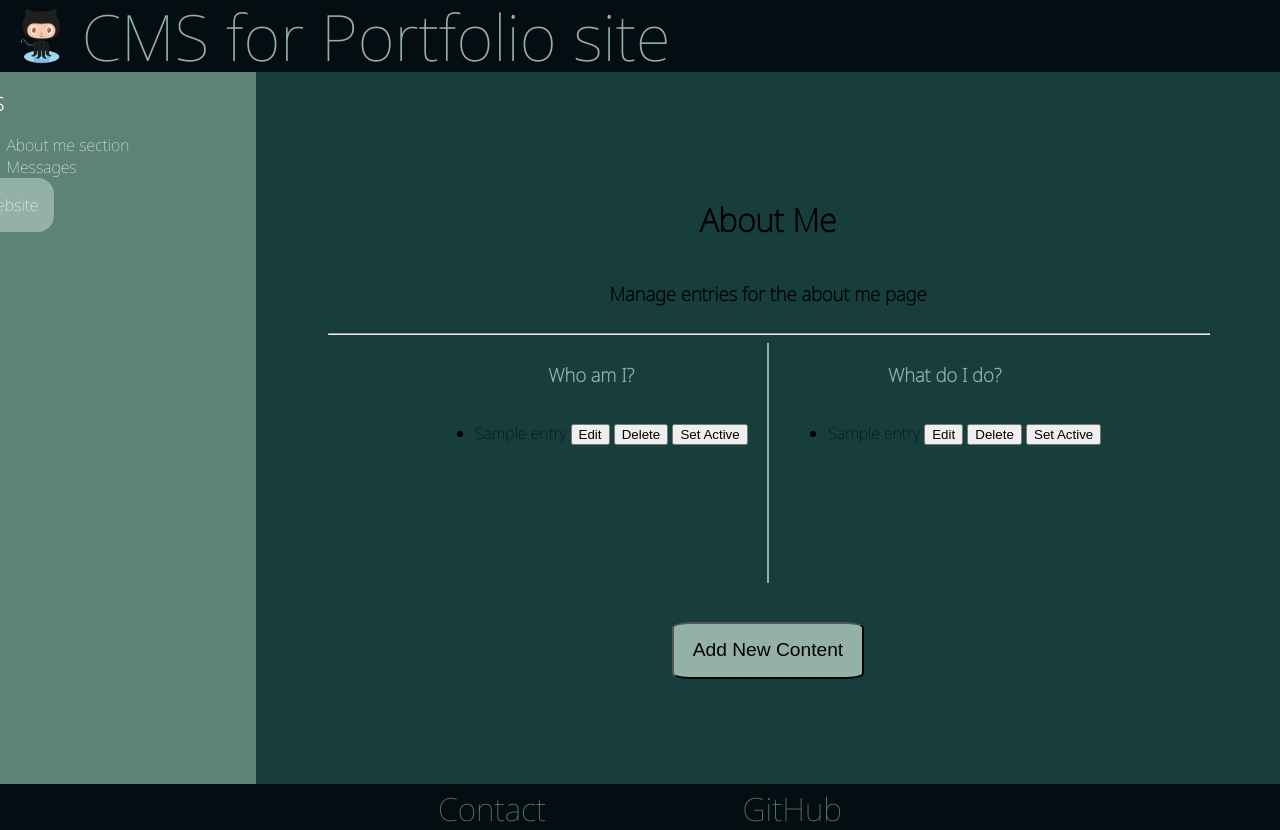
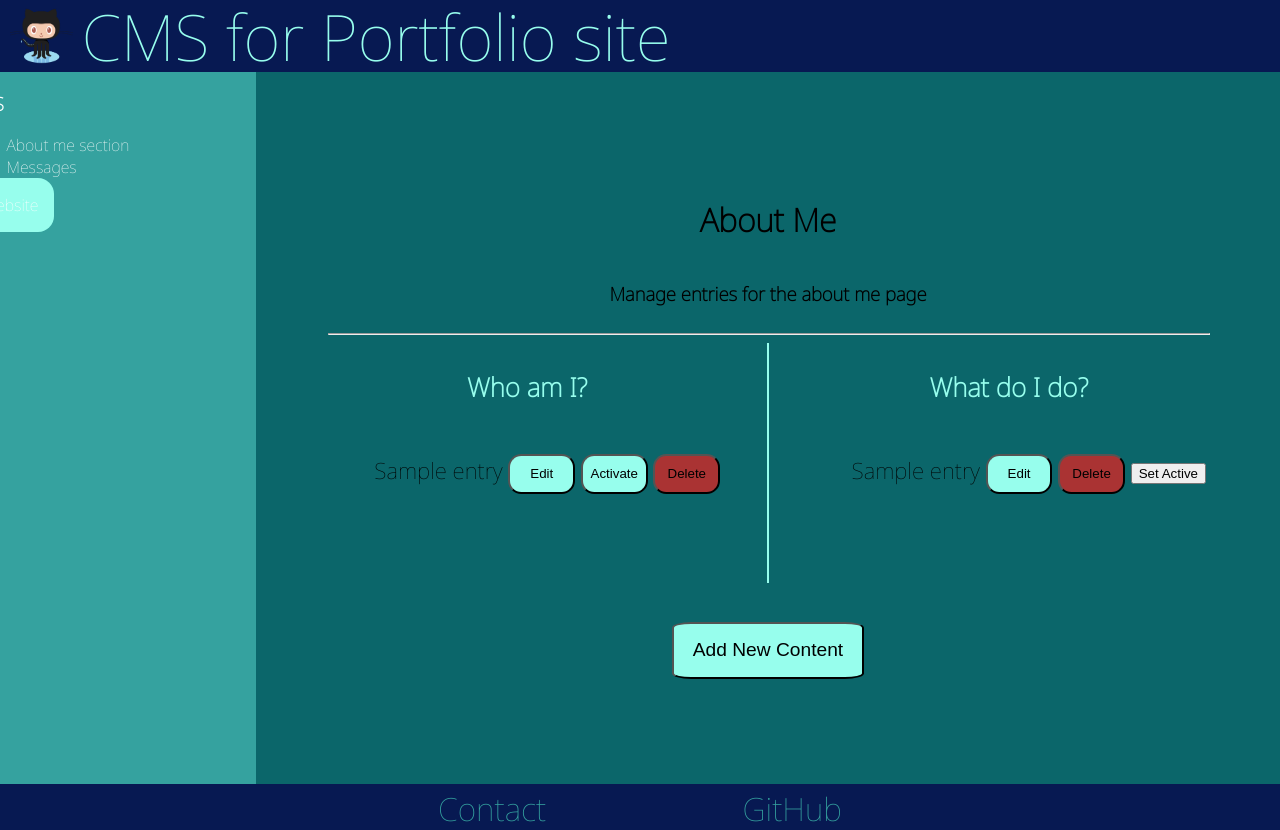
Before and after one commit to NTI-Webserverprogrammering-1-2324/projekt-1-portfolio-HardoMX, a Flask app: template templates/cms_about.html in a window 1280 px wide. Run offline with Flask 3, Linux system fonts and the light colour scheme; the template is opened without the code that fills it: most values are stand-ins (such as "Sample title", 1, 10 or a date in 2020).

Commit message:
Add delete function (with bug) and improve UI

```diff
--- a/blueprints/about.py
+++ b/blueprints/about.py
@@ -4,7 +4,6 @@ from flask import Blueprint, render_template, redirect, url_for, request
 from blueprints.data.lists import who_entries, what_entries, messages
 
 about_bp = Blueprint('about', __name__)
-
 
 
 
@@ -30,6 +29,9 @@ def contact():
 
     new_message = {
         "id": len(messages) + 1,
+        #This creates a bug where the id is not unique if a message is deleted
+        #If you remove by place instead of ID, or if ID can be given from
+        #an ever-increasing constant this bug is fixed!!!!!!!!
         "name": name,
         "email": email,
         "message": message
--- a/static/css/cms.css
+++ b/static/css/cms.css
@@ -1,8 +1,8 @@
 :root {
-    --Menu-Color: #040D12;
-    --Main-Color: #183D3D;
-    --Accent-1: #5C8374;
-    --Accent-2: #93B1A6;
+    --Menu-Color: #071952;
+    --Main-Color: #0B666A;
+    --Accent-1: #35A29F;
+    --Accent-2: #97FEED;
 }
 
 
@@ -133,11 +133,51 @@ main {
     flex-direction: column;
     align-items: center;
 
+    font-size: 1.4em;
+
     width: 20em;
 
     h3 {
         color: var(--Accent-2);
     }
+}
+.list ul {
+    list-style-type: none;
+}
+
+.edit {
+    width: 5em;
+    height: 3em;
+
+    background-color: var(--Accent-2);
+    border-radius: 1em;
+}
+.edit:hover {
+    cursor: pointer;
+    background-color: var(--Accent-1);
+}
+
+.activate {
+    width: 5em;
+    height: 3em;
+
+    background-color: var(--Accent-2);
+    border-radius: 1em;
+}
+.activate:hover {
+    cursor: pointer;
+    background-color: var(--Accent-1);
+}
+.deactivate {
+    width: 7em;
+    height: 3em;
+
+    background-color: var(--Accent-2);
+    border-radius: 1em;
+}
+.deactivate:hover {
+    cursor: pointer;
+    background-color: var(--Accent-1);
 }
 
 
@@ -215,10 +255,48 @@ main {
     flex-direction: column;
     align-items: center;
 
+    list-style-type: none;
+
     width: 55em;
 }
 .message-entry {
     width: 40em;
+
+    line-height: 0.5em;
+
+    background-color: var(--Accent-1);
+    color: var(--Accent-2);
+
+    border: 0.2em solid var(--Accent-2);
+    border-radius: 1em;
+
+    padding: 1em 1em 1em 1em;
+    margin-bottom: 2em;
+}
+.name {
+    font-size: 3em;
+    font-weight: bold;
+}
+.mail {
+    font-size: 2em;
+}
+.message {
+    font-size: 1.5em;
+    font-weight: lighter;
+
+    margin-top: 2em;
+    margin-bottom: 1.3em;
+}
+.delete {
+    width: 5em;
+    height: 3em;
+
+    background-color: #AA3333;
+    border-radius: 1em;
+}
+.delete:hover {
+    cursor: pointer;
+    background-color: #FF0000;
 }
 
 
--- a/templates/cms_about.html
+++ b/templates/cms_about.html
@@ -20,12 +20,12 @@
                     {{ entry.title }}
                     <span>
                         <button class="edit" data-id="{{ entry.id }}">Edit</button>
+                        {% if entry.isActive %}
+                        <button class="deactivate">Deactivate</button>
+                        {% else %}
+                        <button class="activate">Activate</button>
+                        {% endif %}
                         <button class="delete">Delete</button>
-                        {% if entry.isActive %}
-                        <span class="active">Active</span>
-                        {% else %}
-                        <button class="set-active">Set Active</button>
-                        {% endif %}
                     </span>
                 </li>
                 {% endfor %}
@@ -44,7 +44,7 @@
                         <button class="edit" data-id="{{ entry.id }}">Edit</button>
                         <button class="delete">Delete</button>
                         {% if entry.isActive %}
-                        <span class="active">Active</span>
+                        <button class="deactivate">Deactivate</button>
                         {% else %}
                         <button class="set-active">Set Active</button>
                         {% endif %}
@@ -97,6 +97,7 @@
                 <div>
                     <label for="what-do">Add to "What do I do?" instead of "Who am I?"</label>
                     <input class="what-do" type="checkbox" name="what-do">
+                    <!-- Change this to radio instead of checkbox -->
                 </div>
 
                 <!-- Submit -->
```
Also changed, not shown: blueprints/cms.py (+22 -1 lines), static/css/about.css (+46 -2 lines), templates/about.html (+4 -4 lines), templates/cms_contact.html (+8 -9 lines).
